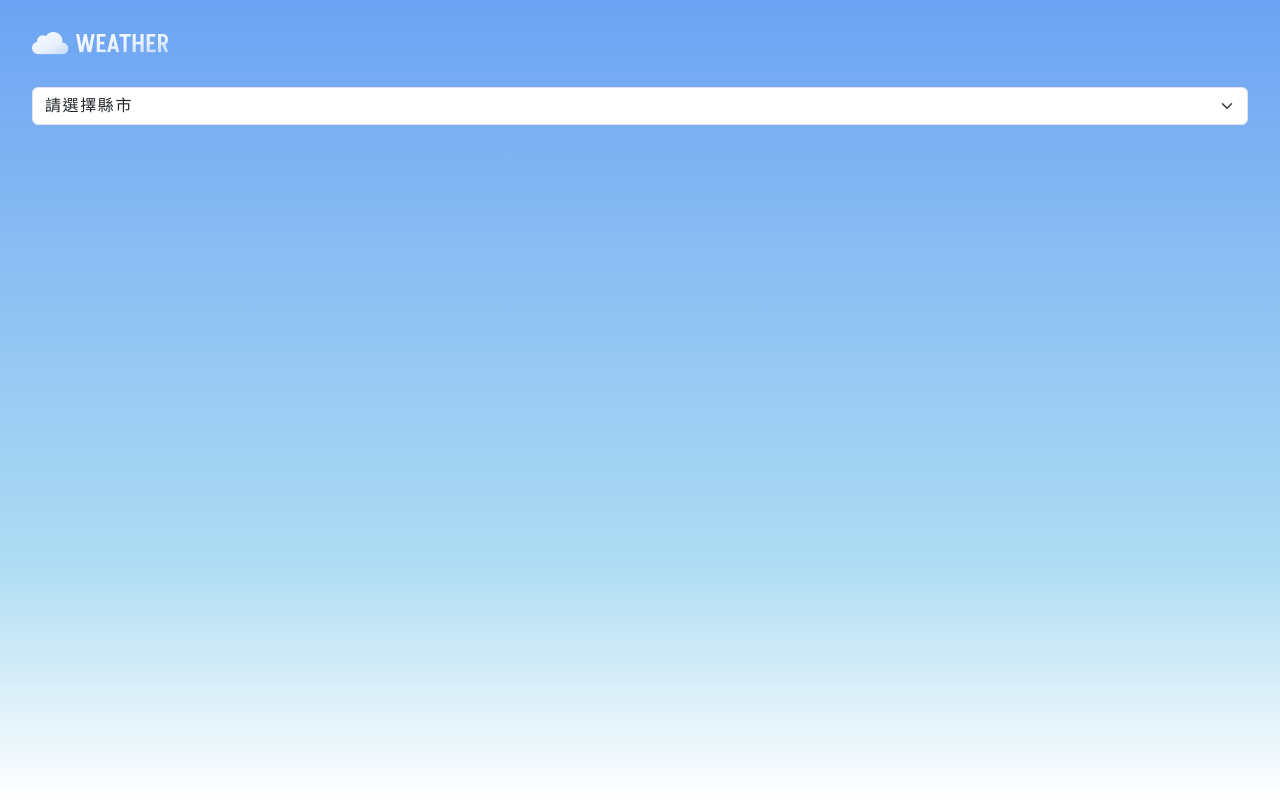
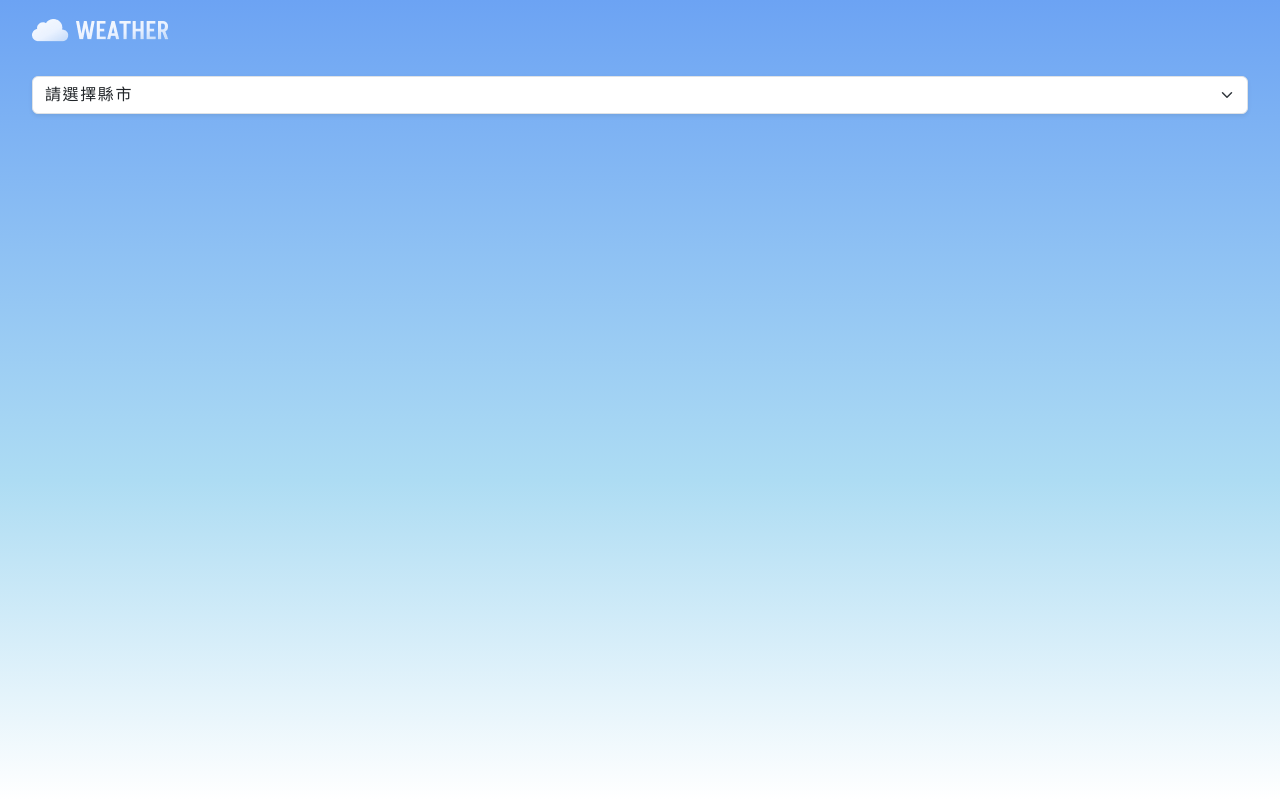
Before and after one commit to AIYA861202/nuxt-weather, a Nuxt app: page / in a window 1280 px wide. Built offline with nearby package versions, Linux system fonts and the light colour scheme.

Commit message:
版型小修

```diff
--- a/layouts/default.vue
+++ b/layouts/default.vue
@@ -57,14 +57,14 @@ function setSEO(info) {
 </script>
 
 <template>
-  <div class="p-8 bg">
+  <div class="p-8 pt-1 bg">
     <slot />
   </div>
 </template>
 
 <style lang="scss" scoped>
 .bg {
-  background: linear-gradient(to bottom, #6ca3f3 0%, #addcf3 70%, #ffffff 100%);
+  background: linear-gradient(to bottom, #6ca3f3 0%, #addcf3 60%, #ffffff 100%);
   height: 100vh;
 }
 </style>
--- a/pages/index.vue
+++ b/pages/index.vue
@@ -1,7 +1,7 @@
 <script setup>
 import logoPlaceholder from "/public/logo.png";
+const { t } = useI18n();
 const store = useWeatherStore();
-
 const dataset = "F-C0032-001";
 const selectCity = async (city) => {
   if (!city) return;
@@ -12,45 +12,44 @@ const selectCity = async (city) => {
 
 <template>
   <div class="flex flex-col gap-4">
-    <h1 class="logo text-sky-900">
-      <NuxtLink :to="'/'" title="回首頁">
+    <h1 class="logo text-sky-900 mb-0">
+      <NuxtLink class="inline-block" :to="'/'" :title="$t('Home')">
         <img :src="logoPlaceholder" alt="" />
         <span class="sr-only">天氣預報</span></NuxtLink
       >
     </h1>
 
-    <select class="form-select" @change="selectCity($event.target.value)">
+    <select class="form-select shadow-sm" @change="selectCity($event.target.value)">
       <option disabled selected value="" class="rounded-md">請選擇縣市</option>
       <option v-for="c in store.cities" :key="c.name" :value="c.name">
         {{ c.name }}
       </option>
     </select>
 
-    <div v-if="store.loading" class="flex items-center gap-2 m-auto">
+    <div v-if="store.loading" class="flex items-center gap-2 m-auto text-white">
       <loading class="text-8xl" />
       載入中...
     </div>
     <div v-else-if="store.error">{{ store.error }}</div>
 
     <div v-else-if="store.cityData?.length">
-      <h2 class="text-xl font-semibold mb-2">
-        {{ store.selectedCity }} 天氣預報
-      </h2>
-
       <div
         v-for="loc in store.cityData"
         :key="loc.locationName"
-        class="border p-4 rounded mb-4 bg-white shadow"
+        class="p-4 pt-0 mb-4"
       >
+      <div class="text-xl text-center font-medium mb-4">
+        {{ store.selectedCity }} 天氣預報
+      </div>
         <div class="grid grid-cols-1 md:grid-cols-2 gap-4">
           <div
             v-for="el in loc.weatherElement"
             :key="el.elementName"
-            class="border p-2 rounded bg-gray-50"
+            class="border p-2 rounded bg-gray-50 shadow-md"
           >
-            <h4 class="font-semibold">{{ el.elementName }}</h4>
-            <ul>
-              <li v-for="t in el.time" :key="t.startTime">
+            <div class="font-semibold">{{ el.elementName }}</div>
+            <ul class="ul">
+              <li class="li" v-for="t in el.time" :key="t.startTime">
                 <span class="font-mono"
                   >{{ t.startTime }} ~ {{ t.endTime }}:</span
                 >
```
